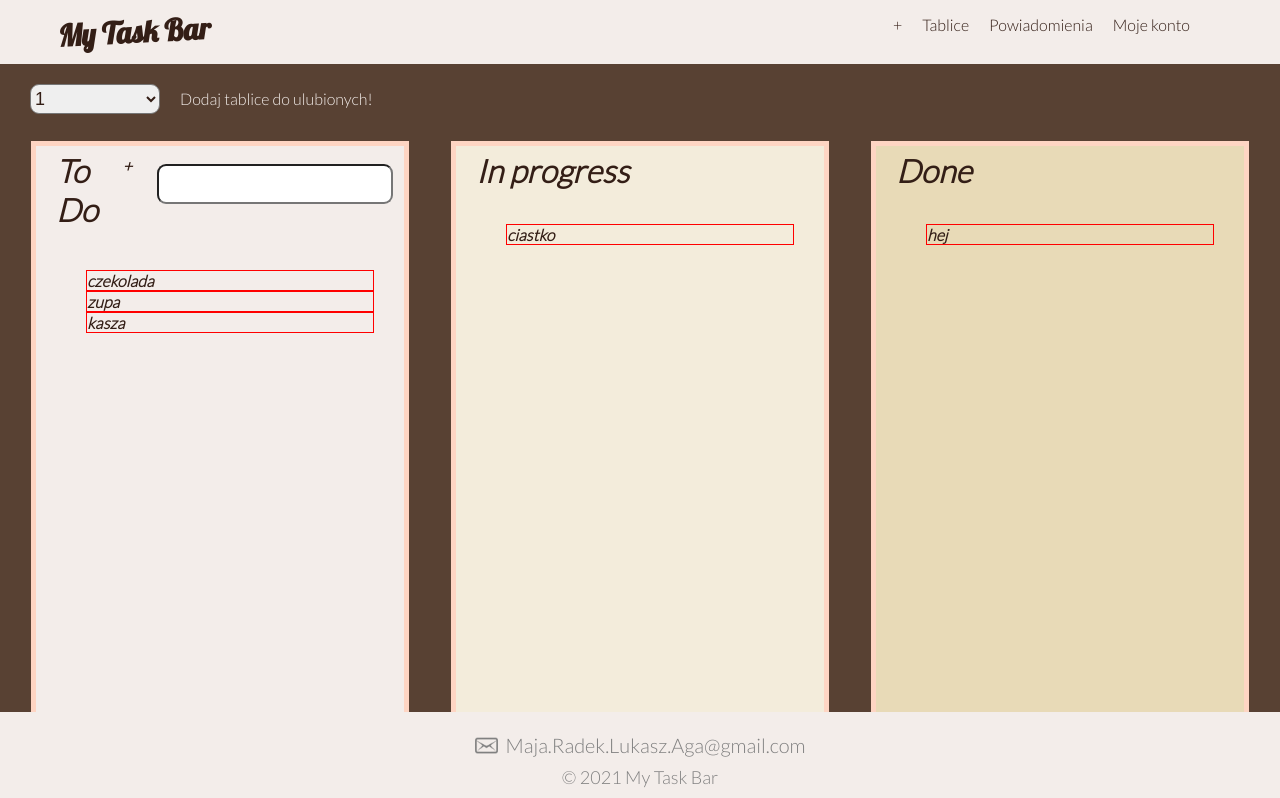
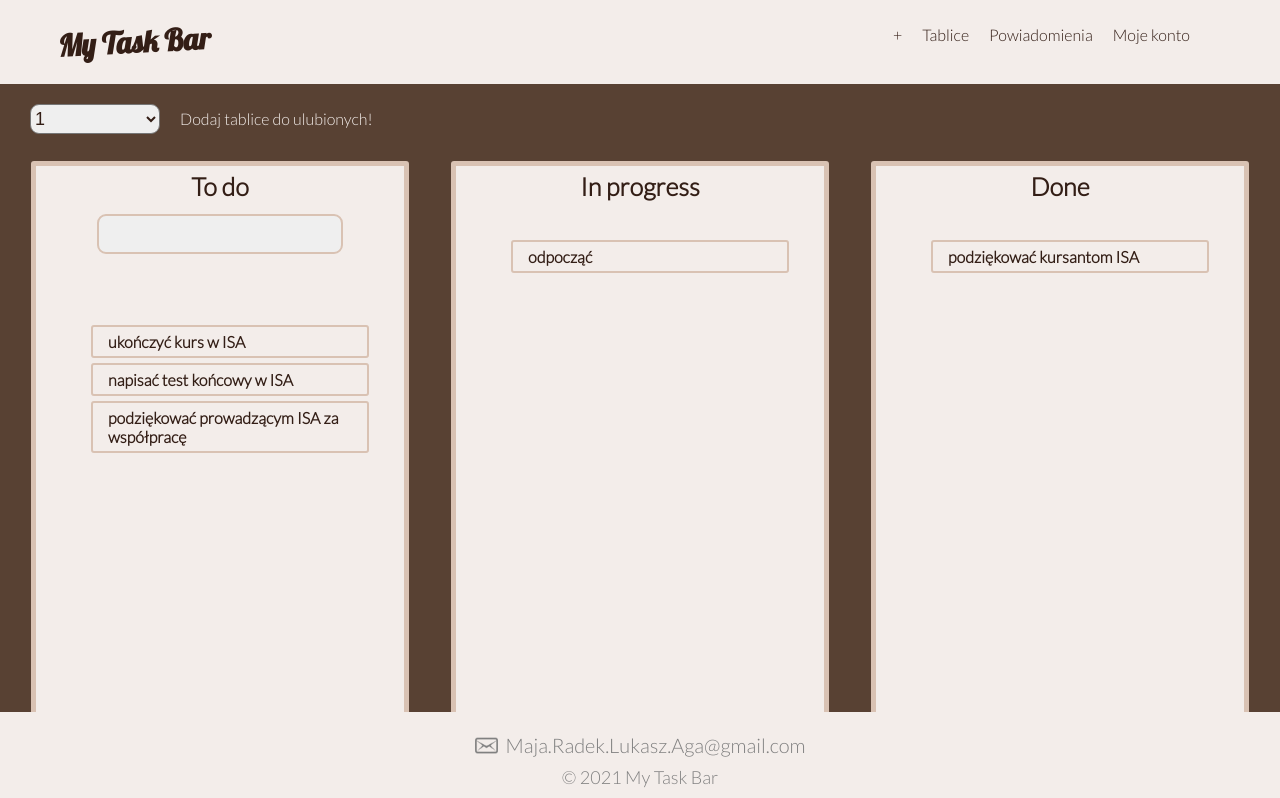
Before and after one commit to infoshareacademy/jfdzr2-nuclear-penguins, a React (Create React App) app: page /bartable in a window 1280 px wide. Shown: the top 798 px of the page. Built offline with nearby package versions, Linux system fonts and the light colour scheme.

Commit message:
WIP: change css style

```diff
--- a/src/components/boards/Boards.js
+++ b/src/components/boards/Boards.js
@@ -11,12 +11,12 @@ export const Boards = () => {
   const [taskTitle, setTaskTitle] = useState('');
   const [columns, setColumns] = useState({
     todo: [
-      {id: 1, text: 'czekolada'},
-      {id: 5, text: 'zupa'},
-      {id: 6, text: 'kasza'},
+      {id: 1, text: 'ukończyć kurs w ISA'},
+      {id: 5, text: 'napisać test końcowy w ISA'},
+      {id: 6, text: 'podziękować prowadzącym ISA za współpracę'},
     ],
-    inProgress: [{id: 2, text: 'ciastko'}],
-    done: [{id: 3, text: 'hej'}],
+    inProgress: [{id: 2, text: 'odpocząć'}],
+    done: [{id: 3, text: 'podziękować kursantom ISA'}],
   });
 
   const addTask = (toList, title) => {
@@ -57,9 +57,8 @@ export const Boards = () => {
       <DndProvider backend={HTML5Backend}>
         <div className="workBoards">
           <div className="toDo board">
-            <div className="titleOfBoard">
-              <h1>To Do</h1>
-              <span className="addNote">+</span>
+            <div>
+              <h1 className="titleOfBoard">To do</h1>
               <form
                 onSubmit={(e) => {
                   e.preventDefault();
@@ -82,7 +81,7 @@ export const Boards = () => {
             </DropPlace>
           </div>
           <div className="inProgress board">
-            <h1>In progress</h1>
+            <h1 className="titleOfBoard">In progress</h1>
             <DropPlace onDrop={updateTask('inProgress')}>
               <div>
                 {columns.inProgress.map((task) => (
@@ -92,7 +91,7 @@ export const Boards = () => {
             </DropPlace>
           </div>
           <div className="done board">
-            <h1>Done</h1>
+            <h1 className="titleOfBoard">Done</h1>
             <DropPlace onDrop={updateTask('done')}>
               <div>
                 {columns.done.map((task) => (
--- a/src/components/boards/boards.css
+++ b/src/components/boards/boards.css
@@ -11,16 +11,15 @@
   padding: 5px 20px 5px 20px;
   width: 30%;
   min-height: 68vh;
-  text-align: left;
-  font-style: italic;
+  text-align: center;
+  /* font-style: italic; */
   font-weight: bold;
-  border: 5px solid #fed5c3;
-  /* border-radius: 6%; */
+  border: 5px solid #d9c2b3;
+  border-radius: 3px;
+  background-color: #f3edea;
 }
 .titleOfBoard {
-  display: flex;
-  justify-content: space-between;
-  font-size: 1em;
+  font-size: 25px;
 }
 
 .addNote {
@@ -28,28 +27,23 @@
   padding: 0px 20px;
 }
 
-.toDo {
-  background-color: #f3edea;
-}
-
-.inProgress {
-  background-color: #f3ecdb;
-}
-
-.done {
-  background-color: #e8dab7;
-}
 .tableAddingBtn {
   width: 20px;
   height: 20px;
   text-decoration: none;
 }
 
-/* .color1 {color: #331E16;}
-.color2 {color: #533C2E;}
-.color3 {color: #80604C;}
-.color4 {color: #BB9777;}
-.color5 {color: #F7D6AB;} */
+input {
+  border: 2px solid #d9c2b3;
+  border-radius: 3px;
+  cursor: pointer;
+  text-decoration: none;
+  color: #331e16;
+  padding: 5px;
+  font-size: 1rem;
+  background-color: #efefef;
+  box-sizing: border-box;
+}
 
 @media (min-width: 320px) and (max-width: 502px) and (orientation: portrait) {
   nav.navigation {
--- a/src/components/homePage/homepage.css
+++ b/src/components/homePage/homepage.css
@@ -151,7 +151,7 @@ div.square-container {
   background-color: #f3edea;
   border: 5px solid;
   border-radius: 6%;
-  border-color: #fed5c3;
+  border-color: #d9c2b3;
   padding: 21px;
   width: 268px;
   margin-left: 28px;
--- a/src/components/navigation/navigation.module.css
+++ b/src/components/navigation/navigation.module.css
@@ -9,7 +9,7 @@ h1.logo {
   background-color: #f3edea;
   display: flex;
   justify-content: space-between;
-  padding: 5px 50px 5px 50px;
+  padding: 15px 50px 15px 50px;
 }
 
 ul.menu_navigation {
--- a/src/components/notes/DropPlace.js
+++ b/src/components/notes/DropPlace.js
@@ -1,6 +1,5 @@
 import {ItemTypes} from './Constants';
 import {useDrop} from 'react-dnd';
-import {useState} from 'react';
 
 function getStyle(backgroundColor) {
   return {
@@ -12,7 +11,7 @@ function getStyle(backgroundColor) {
     padding: '5px 20px 5px 20px',
     width: '100%',
     height: '100vh',
-    borderRadius: '6%',
+    borderRadius: '3px',
     margin: '10px',
   };
 }
@@ -41,7 +40,7 @@ export const DropPlace = ({children, onDrop}) => {
   );
   let backgroundColor = 'rgba(0, 0, 0, 0)';
   if (isOverCurrent || isOver) {
-    backgroundColor = 'rgba(0, 0, 0, 0.1)';
+    backgroundColor = 'rgb(254, 213, 195';
   }
   return (
     <div ref={drop} style={getStyle(backgroundColor)}>
--- a/src/components/notes/Notes.js
+++ b/src/components/notes/Notes.js
@@ -13,7 +13,16 @@ export function Task({isDragging, task, onList}) {
     []
   );
   return (
-    <div ref={dragRef} style={{opacity, border: '1px solid red'}}>
+    <div
+      ref={dragRef}
+      style={{
+        opacity,
+        border: '2px solid #d9c2b3',
+        borderRadius: '3px',
+        margin: '5px',
+        padding: '5px 15px',
+      }}
+    >
       {task.text}
     </div>
   );
```
